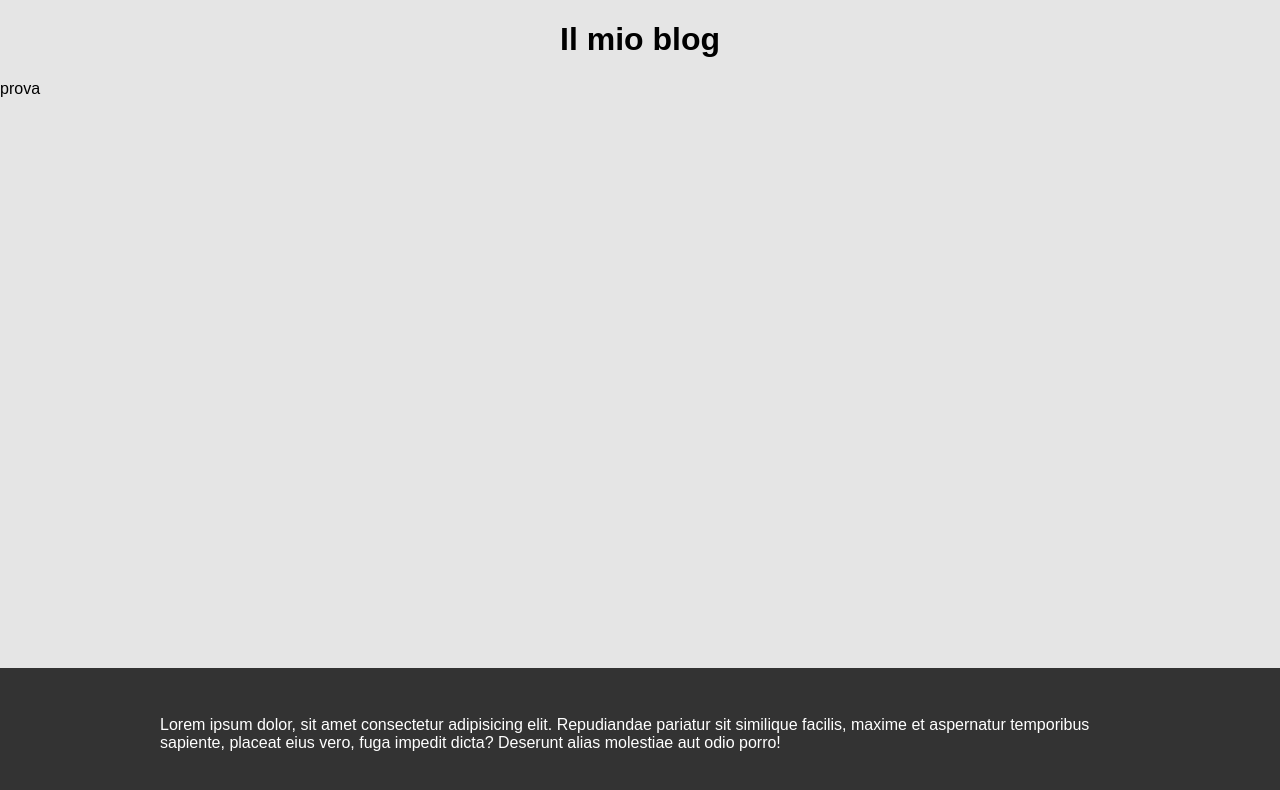
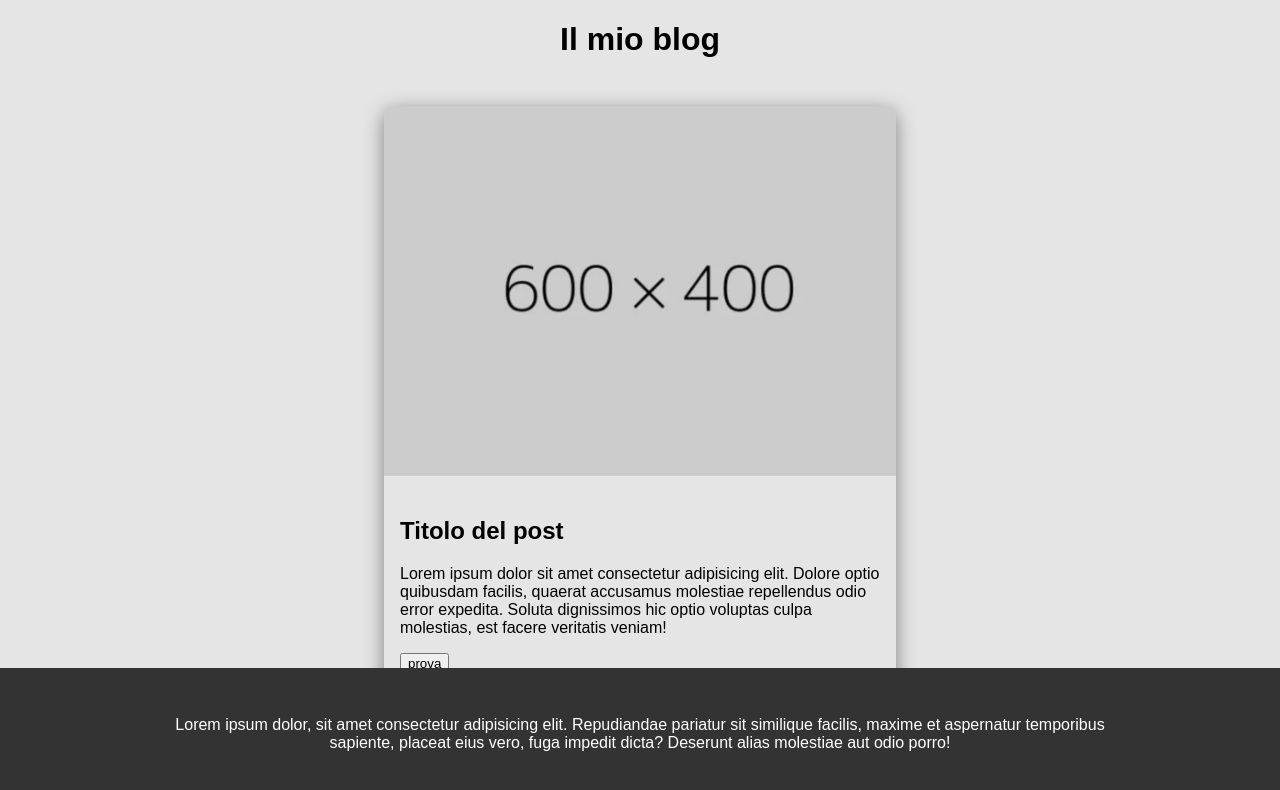
Before and after one commit to Mattia-Carbonera/react-components, a React (Vite) app: page / in a window 1280 px wide. Shown: the top 790 px of the page. Built offline with nearby package versions, Linux system fonts and the light colour scheme.

Commit message:
add main

```diff
--- a/src/components/footer/footer.module.css
+++ b/src/components/footer/footer.module.css
@@ -2,6 +2,7 @@ footer {
   position: absolute;
   bottom: 0;
 
+  text-align: center;
   background-color: #333333;
   color: white;
 
--- a/src/components/main/main.jsx
+++ b/src/components/main/main.jsx
@@ -1,9 +1,26 @@
 import style from "./main.module.css";
+import defaultImage from "../../assets/img/card-image.png";
 
 function Main() {
   return (
     <main>
-      <p>prova</p>
+      <div className={style.card}>
+        <div className="image-container">
+          <img src={defaultImage} alt="card image" className={style.img} />
+        </div>
+        <div className={style.description}>
+          <h2>Titolo del post</h2>
+          <p>
+            Lorem ipsum dolor sit amet consectetur adipisicing elit. Dolore
+            optio quibusdam facilis, quaerat accusamus molestiae repellendus
+            odio error expedita. Soluta dignissimos hic optio voluptas culpa
+            molestias, est facere veritatis veniam!
+          </p>
+          <div className="button">
+            <button>prova</button>
+          </div>
+        </div>
+      </div>
     </main>
   );
 }
--- a/src/components/main/main.module.css
+++ b/src/components/main/main.module.css
@@ -0,0 +1,18 @@
+.card {
+  width: 40%;
+  margin: auto;
+  margin-top: 3rem;
+
+  border-radius: 10px;
+
+  box-shadow: 0 5px 20px gray;
+}
+
+.img {
+  width: 100%;
+  border-radius: 10px 10px 0 0;
+}
+
+.description {
+  padding: 1rem;
+}
```
Also changed, not shown: src/assets/img/card-image.png (added), src/components/button/button.jsx (added).
